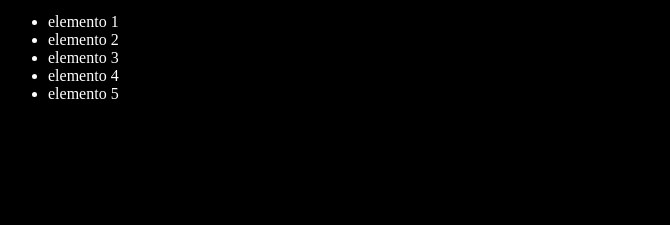
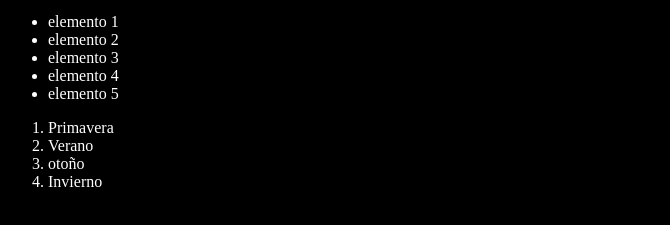
Before and after one commit to grossocamilo22/youtuve-git, a plain HTML site: page index.html in a window 1280 px wide. Shown: the part 101-326 px from the top of the page, without its empty margins (0-670 px from the left). Drawn offline with Linux system fonts and the light colour scheme.

Commit message:
Agregando las estaciones del año

```diff
--- a/index.html
+++ b/index.html
@@ -18,6 +18,13 @@
         <li>elemento 4</li>
         <li>elemento 5</li>
     </ul>
+    <ol>
+        <li>Primavera</li>
+        <li>Verano</li>
+        <li>otoño</li>
+        <li>Invierno</li>
+
+    </ol>
     <script src="index.js"></script>
 </body>
 
```
